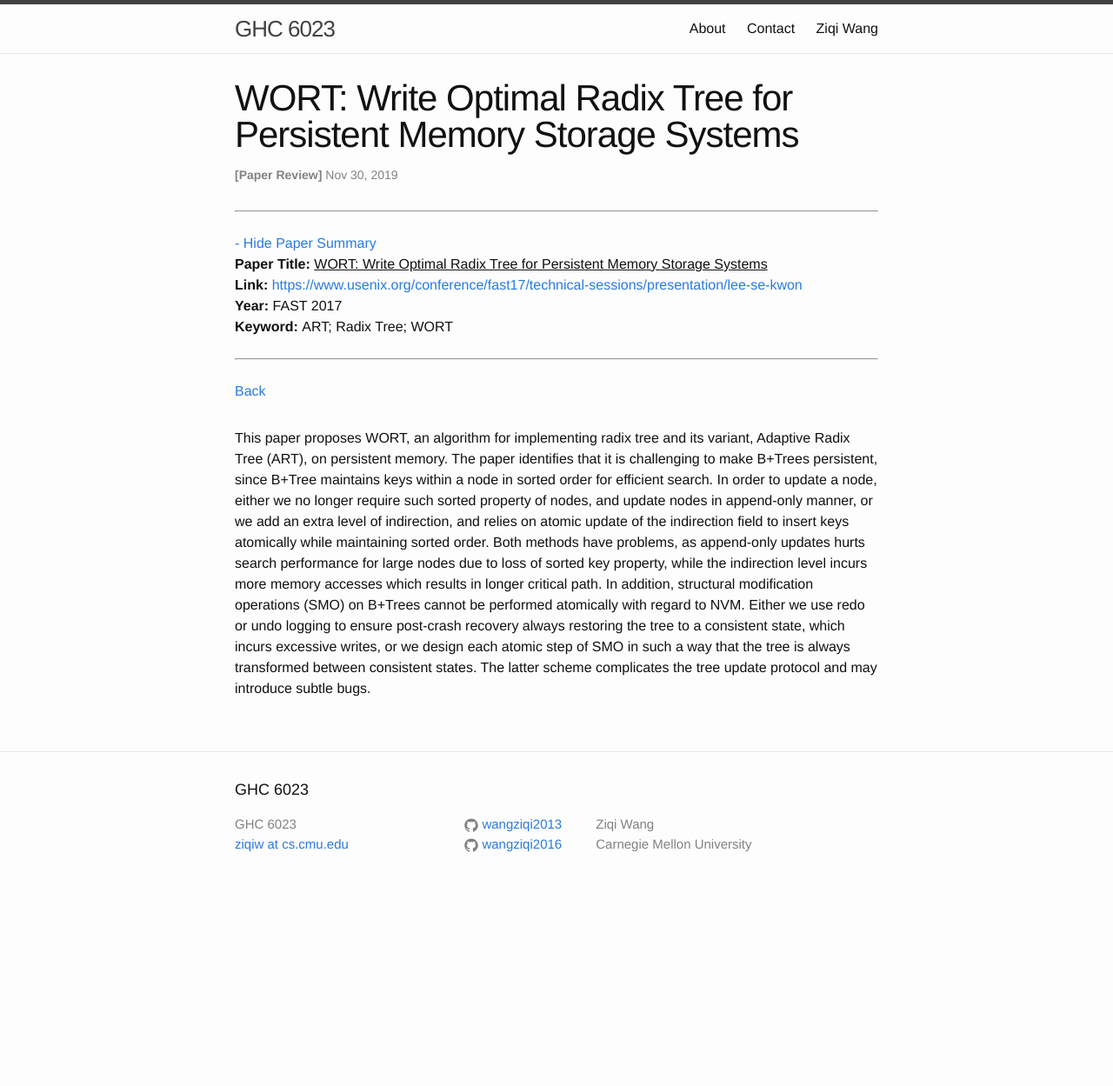
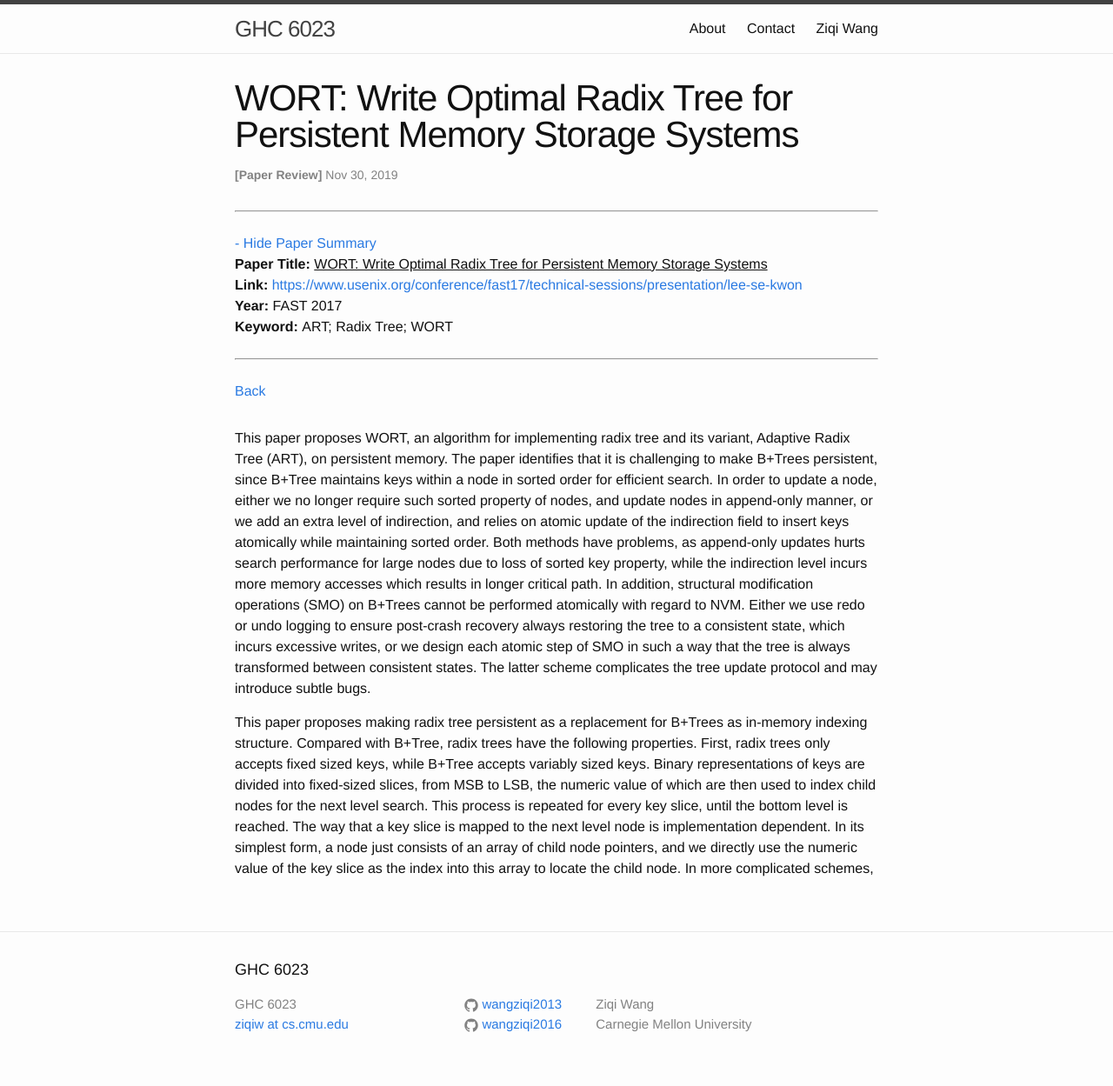
Before and after one commit to wangziqi2013/wangziqi2013.github.io, a Jekyll site: the page built from _posts/2019-11-29-wort.markdown, in a window 1280 px wide. Shown: the whole page at 87% size. Built offline with Jekyll 4.4.1, drawn with Linux system fonts in a browser that asks for light colours; before the commit the page ends 1042 px from its top, so only the background shows below that.

Commit message:
Adding radix tree

```diff
--- a/_posts/2019-11-29-wort.markdown
+++ b/_posts/2019-11-29-wort.markdown
@@ -24,3 +24,11 @@ level incurs more memory accesses which results in longer critical path. In addi
 recovery always restoring the tree to a consistent state, which incurs excessive writes, or we design each atomic step of
 SMO in such a way that the tree is always transformed between consistent states. The latter scheme complicates the tree
 update protocol and may introduce subtle bugs.
+
+This paper proposes making radix tree persistent as a replacement for B+Trees as in-memory indexing structure. Compared
+with B+Tree, radix trees have the following properties. First, radix trees only accepts fixed sized keys, while B+Tree
+accepts variably sized keys. Binary representations of keys are divided into fixed-sized slices, from MSB to LSB, the
+numeric value of which are then used to index child nodes for the next level search. This process is repeated for every
+key slice, until the bottom level is reached. The way that a key slice is mapped to the next level node is implementation
+dependent. In its simplest form, a node just consists of an array of child node pointers, and we directly use the numeric
+value of the key slice as the index into this array to locate the child node. In more complicated schemes,
```
